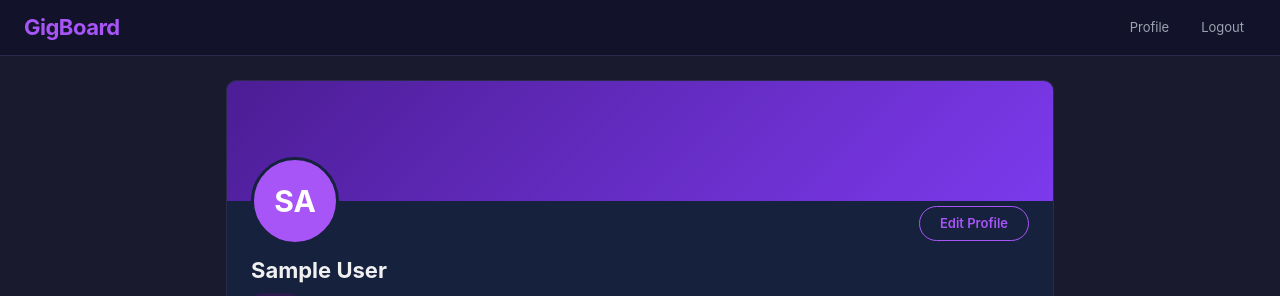
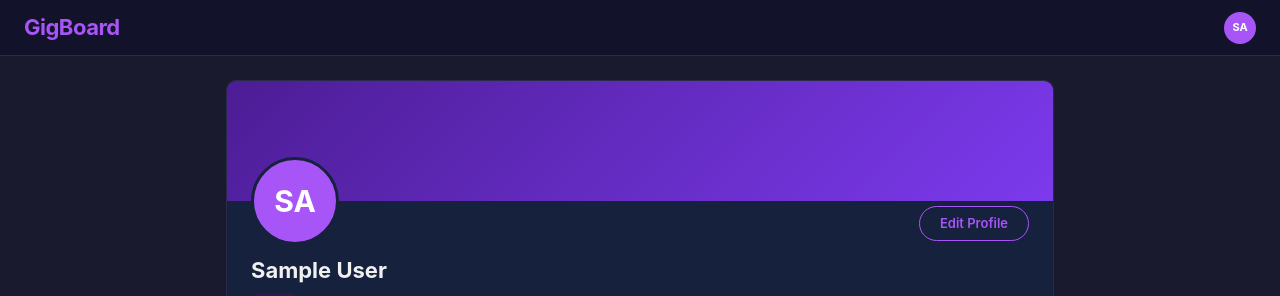
Before and after one commit to bhulse72/GigBoard, a Django app: page /accounts/profile/ in a window 1280 px wide. Shown: the top 296 px of the page. Run offline with Django 5.2, Linux system fonts and the light colour scheme; the visitor is signed in with stand-in values (Sample User, id 1).

Commit message:
consolidated nav bar and added bootstrap icons

```diff
--- a/static/css/main.css
+++ b/static/css/main.css
@@ -246,6 +246,101 @@ textarea::placeholder {
     margin: 2px;
 }
 
+/* NAV ICONS + DROPDOWNS */
+.nav-icon-link {
+    display: flex;
+    align-items: center;
+    gap: 5px;
+    padding: 4px 10px !important;
+    border-radius: 6px;
+    transition: background 0.15s;
+}
+
+.nav-icon-link:hover {
+    background: var(--accent-subtle);
+}
+
+.nav-icon-link i {
+    font-size: 15px;
+}
+
+.nav-icon-link span {
+    font-size: 13px;
+}
+
+.dropdown-toggle::after {
+    margin-left: 3px;
+    vertical-align: middle;
+    border-top-color: var(--text-muted);
+}
+
+.dropdown-menu-dark-gc {
+    background: var(--bg-nav) !important;
+    border: 1px solid var(--border) !important;
+    border-radius: 8px !important;
+    padding: 6px !important;
+    min-width: 180px;
+    box-shadow: 0 8px 24px rgba(0,0,0,0.5) !important;
+}
+
+.dropdown-item-gc {
+    display: flex !important;
+    align-items: center;
+    gap: 8px;
+    padding: 8px 10px !important;
+    border-radius: 6px !important;
+    font-size: 13px !important;
+    color: var(--text-secondary) !important;
+    text-decoration: none;
+    cursor: pointer;
+    transition: background 0.15s, color 0.15s;
+    background: transparent !important;
+}
+
+.dropdown-item-gc:hover,
+.dropdown-item-gc:focus {
+    background: var(--accent-subtle) !important;
+    color: var(--accent) !important;
+}
+
+.dropdown-item-gc i {
+    font-size: 14px;
+    width: 16px;
+    text-align: center;
+}
+
+.dropdown-divider-gc {
+    border-color: var(--border) !important;
+    margin: 4px 0;
+    opacity: 1 !important;
+}
+
+/* Account avatar button */
+.nav-avatar-btn {
+    width: 32px;
+    height: 32px;
+    border-radius: 50%;
+    background: var(--accent);
+    color: #fff;
+    font-size: 11px;
+    font-weight: 700;
+    display: flex;
+    align-items: center;
+    justify-content: center;
+    text-decoration: none;
+    margin-left: 6px;
+    transition: background 0.15s;
+}
+
+.nav-avatar-btn::after {
+    display: none;
+}
+
+.nav-avatar-btn:hover {
+    background: var(--accent-dark);
+    color: #fff;
+}
+
 /* LINKS */
 a {
     color: var(--accent);
--- a/templates/base.html
+++ b/templates/base.html
@@ -6,65 +6,112 @@
     <meta name="viewport" content="width=device-width, initial-scale=1.0">
     <title>{% block title %}GigBoard{% endblock %}</title>
     <link href="https://cdn.jsdelivr.net/npm/bootstrap@5.3.3/dist/css/bootstrap.min.css" rel="stylesheet">
+    <link href="https://cdn.jsdelivr.net/npm/bootstrap-icons@1.11.3/font/bootstrap-icons.min.css" rel="stylesheet">
     <link rel="stylesheet" href="{% static 'css/main.css' %}">
     {% block extra_css %}{% endblock %}
 </head>
 <body>
 
     <nav class="navbar">
-        <div style="display: flex; align-items: center; gap: 24px;">
         <a class="navbar-brand" href="/">GigBoard</a>
 
-        </div>
-        <ul class="navbar-nav flex-row gap-2">
-            {% if user.is_authenticated and user.is_performer %}
+        <ul class="navbar-nav flex-row align-items-center gap-1">
+        {% if user.is_authenticated %}
+
+            {% if user.is_performer %}
+                <!-- Network -->
                 <li class="nav-item">
-                    <a class="nav-link" href="{% url 'performers:directory' %}">Network</a>
+                    <a class="nav-link nav-icon-link" href="{% url 'performers:directory' %}" title="Network">
+                        <i class="bi bi-people-fill"></i>
+                        <span>Network</span>
+                    </a>
+                </li>
+
+                <!-- Lessons dropdown -->
+                <li class="nav-item dropdown">
+                    <a class="nav-link nav-icon-link dropdown-toggle" href="#" role="button" data-bs-toggle="dropdown">
+                        <i class="bi bi-music-note-beamed"></i>
+                        <span>Lessons</span>
+                    </a>
+                    <ul class="dropdown-menu dropdown-menu-dark-gc">
+                        <li><a class="dropdown-item-gc" href="{% url 'lessons:listing_list' %}"><i class="bi bi-search"></i> Browse Lessons</a></li>
+                        <li><a class="dropdown-item-gc" href="{% url 'lessons:my_students' %}"><i class="bi bi-person-lines-fill"></i> My Students</a></li>
+                    </ul>
+                </li>
+
+                <!-- Find Gigs -->
+                <li class="nav-item">
+                    <a class="nav-link nav-icon-link" href="{% url 'gigs:listing_list' %}" title="Find Gigs">
+                        <i class="bi bi-lightning-fill"></i>
+                        <span>Find Gigs</span>
+                    </a>
+                </li>
+
+                <!-- Management dropdown -->
+                <li class="nav-item dropdown">
+                    <a class="nav-link nav-icon-link dropdown-toggle" href="#" role="button" data-bs-toggle="dropdown">
+                        <i class="bi bi-grid-fill"></i>
+                        <span>Manage</span>
+                    </a>
+                    <ul class="dropdown-menu dropdown-menu-dark-gc">
+                        <li><a class="dropdown-item-gc" href="{% url 'lessons:my_bookings' %}"><i class="bi bi-bookmark-check-fill"></i> My Bookings</a></li>
+                        <li><a class="dropdown-item-gc" href="{% url 'gigs:calendar' %}"><i class="bi bi-calendar3"></i> Calendar</a></li>
+                    </ul>
                 </li>
             {% endif %}
-            {% if user.is_authenticated %}
-                {% if user.is_performer %}
+
+            {% if user.is_venue_owner or user.is_manager %}
+                <!-- My Venues -->
                 <li class="nav-item">
-                        <a class="nav-link" href="{% url 'lessons:listing_list' %}">Lessons</a>
+                    <a class="nav-link nav-icon-link" href="{% url 'venues:dashboard' %}" title="My Venues">
+                        <i class="bi bi-building"></i>
+                        <span>My Venues</span>
+                    </a>
                 </li>
-                    <li class="nav-item">
-                        <a class="nav-link" href="{% url 'lessons:my_bookings' %}">My Bookings</a>
-                    </li>
-                    <li class="nav-item">
-                        <a class="nav-link" href="{% url 'lessons:my_students' %}">My Students</a>
-                    </li>
-                    <li class="nav-item">
-                        <a class="nav-link" href="{% url 'gigs:listing_list' %}">Find Gigs</a>
-                    </li>
-                    <li class="nav-item">
-                        <a class="nav-link" href="{% url 'gigs:calendar' %}">Calendar</a>
+
+                <!-- Management dropdown -->
+                <li class="nav-item dropdown">
+                    <a class="nav-link nav-icon-link dropdown-toggle" href="#" role="button" data-bs-toggle="dropdown">
+                        <i class="bi bi-grid-fill"></i>
+                        <span>Manage</span>
+                    </a>
+                    <ul class="dropdown-menu dropdown-menu-dark-gc">
+                        <li><a class="dropdown-item-gc" href="{% url 'gigs:my_listings' %}"><i class="bi bi-music-note-list"></i> My Gigs</a></li>
+                        <li><a class="dropdown-item-gc" href="{% url 'gigs:calendar' %}"><i class="bi bi-calendar3"></i> Calendar</a></li>
+                    </ul>
                 </li>
             {% endif %}
-                {% if user.is_venue_owner or user.is_manager %}
-                    <li class="nav-item">
-                        <a class="nav-link" href="{% url 'venues:dashboard' %}">My Venues</a>
+
+            <!-- Account dropdown (all roles) -->
+            <li class="nav-item dropdown">
+                <a class="nav-avatar-btn dropdown-toggle" href="#" role="button" data-bs-toggle="dropdown">
+                    {{ user.username|slice:":2"|upper }}
+                </a>
+                <ul class="dropdown-menu dropdown-menu-dark-gc dropdown-menu-end">
+                    <li>
+                        <div class="dropdown-item-gc" style="cursor: default; opacity: 0.6; font-size: 11px;">
+                            {{ user.username }}
+                        </div>
                     </li>
-                    <li class="nav-item">
-                        <a class="nav-link" href="{% url 'gigs:my_listings' %}">My Gigs</a>
-                    </li>
-                    <li class="nav-item">
-                        <a class="nav-link" href="{% url 'gigs:calendar' %}">Calendar</a>
-                    </li>
-                {% endif %}
-                <li class="nav-item">
-                    <a class="nav-link" href="{% url 'accounts:profile' %}">Profile</a>
-                </li>
-                <li class="nav-item">
-                    <form method="post" action="{% url 'accounts:logout' %}" class="d-inline">
+                    <li><hr class="dropdown-divider-gc"></li>
+                    <li><a class="dropdown-item-gc" href="{% url 'accounts:profile' %}"><i class="bi bi-person-fill"></i> Profile</a></li>
+                    <li>
+                        <form method="post" action="{% url 'accounts:logout' %}">
                             {% csrf_token %}
-                        <button type="submit" class="nav-link border-0 bg-transparent p-0" style="cursor:pointer;">
-                            Logout
+                            <button type="submit" class="dropdown-item-gc w-100 text-start border-0 bg-transparent">
+                                <i class="bi bi-box-arrow-right"></i> Logout
                             </button>
                         </form>
                     </li>
+                </ul>
+            </li>
+
         {% else %}
             <li class="nav-item">
-                    <a class="nav-link" href="{% url 'accounts:login' %}">Login</a>
+                <a class="nav-link nav-icon-link" href="{% url 'accounts:login' %}">
+                    <i class="bi bi-box-arrow-in-right"></i>
+                    <span>Login</span>
+                </a>
             </li>
         {% endif %}
         </ul>
```
Lines whose indentation alone changed are shown as unchanged.
